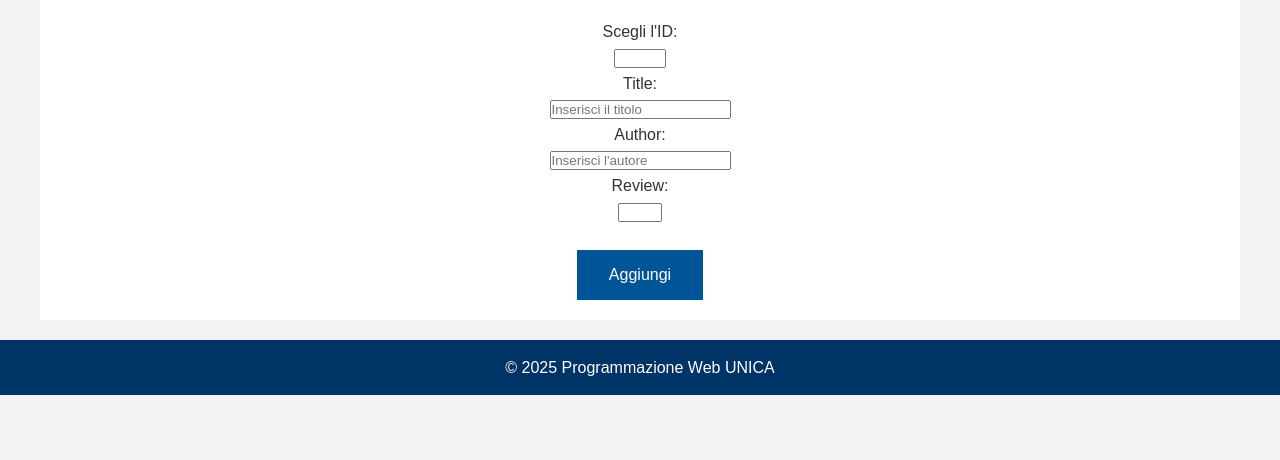
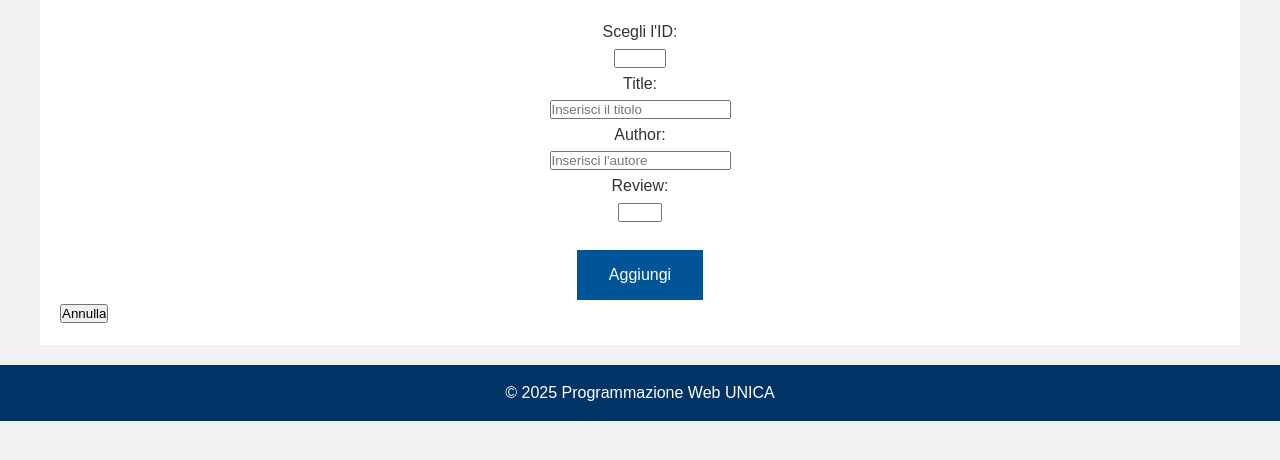
Before and after one commit to xxAllorixx/PythonProject2, a FastAPI app: page /show_add_book in a window 1280 px wide. Shown: the part 183-643 px from the top of the page. Run offline with FastAPI, Linux system fonts and the light colour scheme.

Commit message:
Initial commit

```diff
--- a/app/templates/edit.html
+++ b/app/templates/edit.html
@@ -21,4 +21,6 @@
   <input type="submit" value="Aggiungi">
 </form>
 
+<input type="button" onclick="window.location.href='/add_book'" value="Annulla">
+
 {% endblock %}
```
